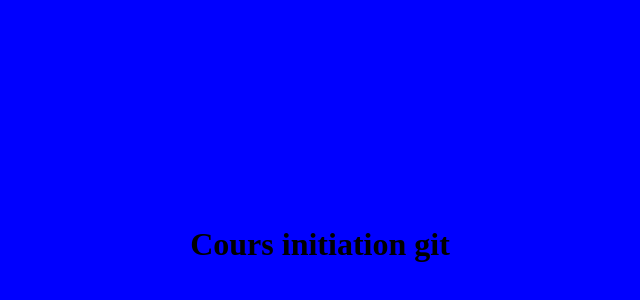
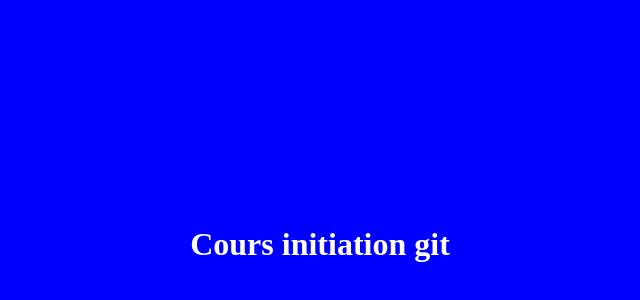
Before and after one commit to bennai-naima/CoursGit, a plain HTML site: page index.html in a window 1280 px wide. Shown: the part 48-348 px from the top of the page, without its empty margins (320-960 px from the left). Drawn offline with Linux system fonts and the light colour scheme.

Commit message:
Modifier couleur titre en blanc

```diff
--- a/index.html
+++ b/index.html
@@ -4,6 +4,6 @@
 	<title>Cours initiation git </title>
 </head>
 <body style="background-color:blue">
-<h1 style="padding-top: 20%; padding-bottom: 20%; text-align: center;">Cours initiation git</h1>
+<h1 style="padding-top: 20%; padding-bottom: 20%; text-align: center; color: #FFFFFF">Cours initiation git</h1>
 </body>
 </html>
```
